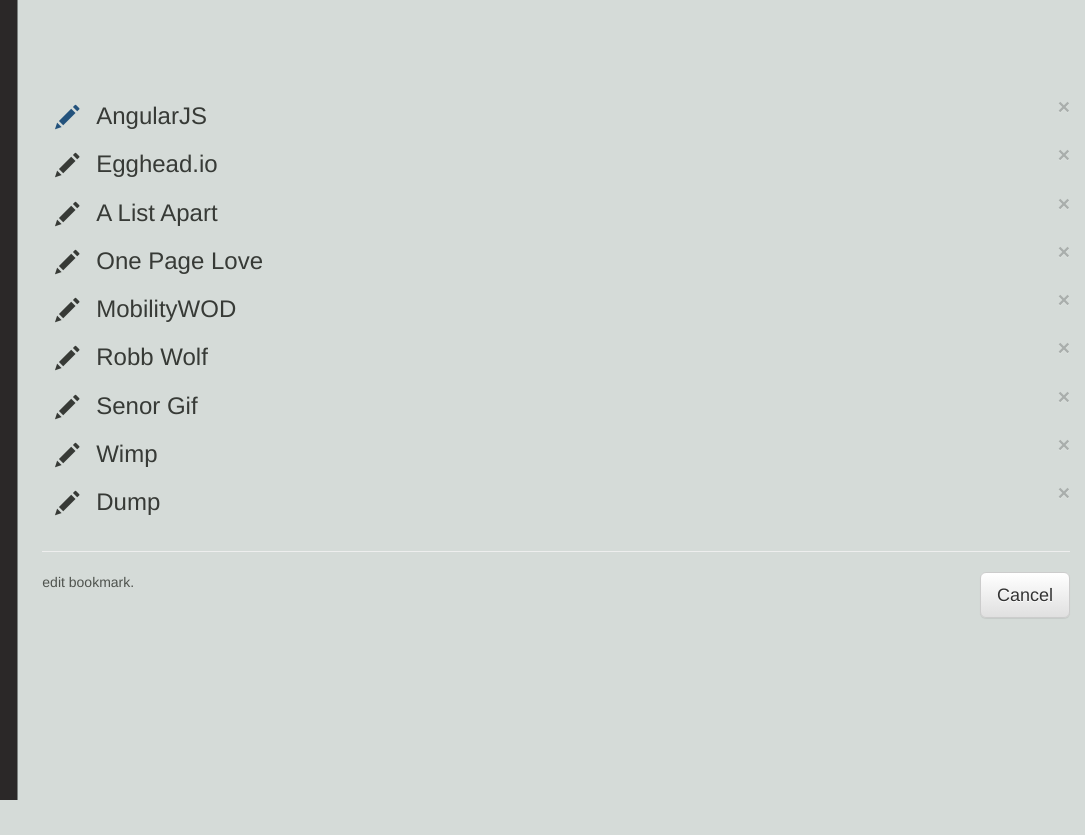
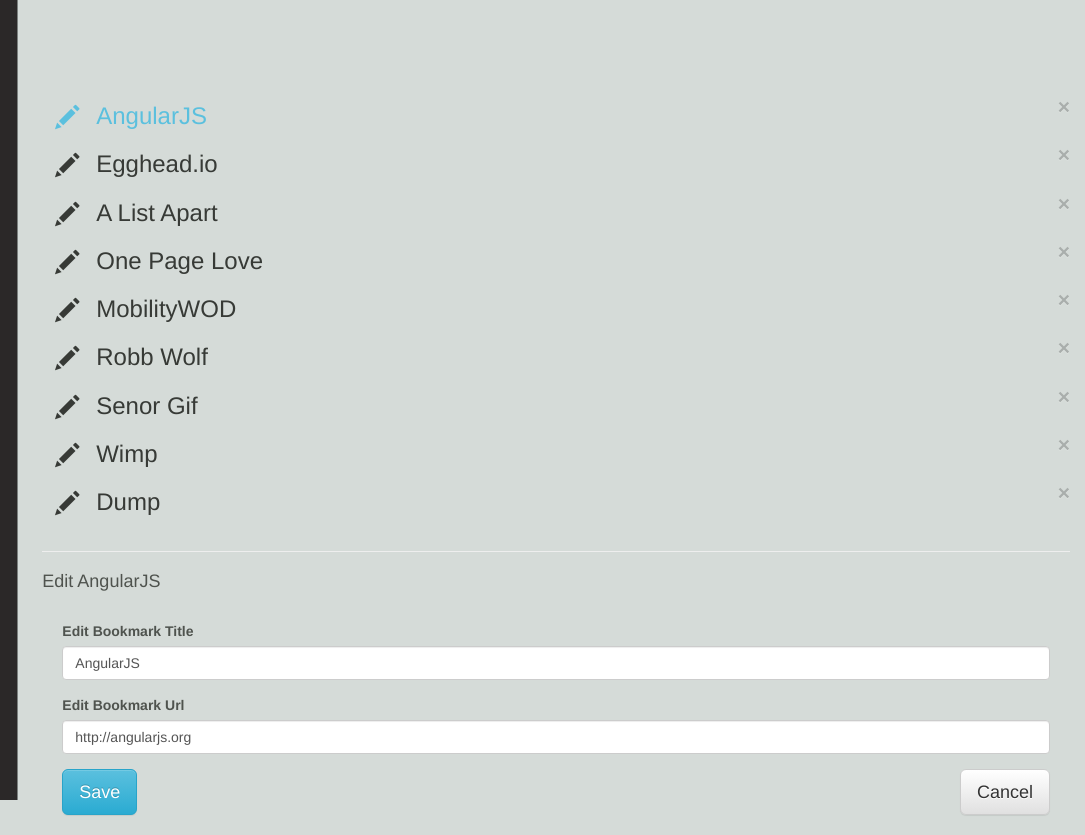
Before and after one commit to devarchi33/devarchi33-javascript, a website: page angular-fundamentals-origin/index.html in a window 1280 px wide. Both pictures are taken after a click on the button 262 px from the left and 120 px from the top of the page. Shown: the full height of the page, 195-1280 px from the left. Before the commit the page ends 800 px from the top, so only its background shows below. Drawn offline with nearby package versions, Linux system fonts and the light colour scheme.

Commit message:
1. edit form 마크업 및 메소드 추가.

```diff
--- a/angular-fundamentals-origin/index.html
+++ b/angular-fundamentals-origin/index.html
@@ -26,9 +26,10 @@
             </ul>
         </div>
         <div class="col-sm-9 col-sm-offset-3 col-md-10 col-md-offset-2 main">
-            <div ng-repeat="bookmark in bookmarks | filter : {category:currentCategory.name}">
+            <div ng-class="{'active':isSelectedBookmark(bookmark.id)}"
+                 ng-repeat="bookmark in bookmarks | filter : {category:currentCategory.name}">
                 <button class="close">&times;</button>
-                <button class="btn btn-link" ng-click="startEditing()">
+                <button class="btn btn-link" ng-click="setEditBookmark(bookmark);startEditing()">
                     <span class="glyphicon glyphicon-pencil"></span>
                 </button>
                 <a href="{{bookmark.url}}" target="_blank">
@@ -60,9 +61,24 @@
                 </form>
             </div>
             <!--Editing-->
-            <div ng-if="shouldShowEditing()">
-                edit bookmark.
-                <button class="btn btn-lg btn-default pull-right" ng-click="cancelEditing()">Cancel</button>
+            <div ng-show="shouldShowEditing()">
+                <h4>Edit {{editedBookmark.title}}</h4>
+
+                <form class="edit-form" role="form" ng-submit="updateBookmark(editedBookmark)">
+                    <div class="form-group">
+                        <label for="editedBookmarkTitle">Edit Bookmark Title</label>
+                        <input ng-model="editedBookmark.title" type="text" class="form-control" id="editedBookmarkTitle"
+                               placeholder="Edit Title">
+                    </div>
+                    <div class="form-group">
+                        <label for="editedBookmarkUrl">Edit Bookmark Url</label>
+                        <input ng-model="editedBookmark.url" type="text" class="form-control" id="editedBookmarkUrl"
+                               placeholder="Edit Url">
+                    </div>
+
+                    <button class="btn btn-info btn-lg">Save</button>
+                    <button class="btn btn-default btn-lg pull-right" ng-click="cancelEditing()">Cancel</button>
+                </form>
             </div>
         </div>
     </div>
--- a/angular-fundamentals-origin/js/app.js
+++ b/angular-fundamentals-origin/js/app.js
@@ -88,6 +88,7 @@
          * CRUD
          */
 
+        //create
         function resetCreateForm() {
             $scope.newBookmark = {
                 title: "",
@@ -104,4 +105,31 @@
 
         $scope.createBookmark = createBookmark;
 
+        //update
+
+        $scope.editedBookmark = null;
+
+        function setEditBookmark(bookmark) {
+            $scope.editedBookmark = angular.copy(bookmark);
+        }
+
+        function updateBookmark(bookmark) {
+            var index = _.findIndex($scope.bookmarks, function (b) {
+                return b.id == bookmark.id;
+            });
+
+            $scope.bookmarks[index] = bookmark;
+
+            $scope.editedBookmark = null;
+            $scope.isEditing = false;
+        }
+
+        function isSelectedBookmark(bookmarkId) {
+            return $scope.editedBookmark !== null && $scope.editedBookmark.id === bookmarkId;
+        }
+
+        $scope.setEditBookmark = setEditBookmark;
+        $scope.updateBookmark = updateBookmark;
+        $scope.isSelectedBookmark = isSelectedBookmark;
+
     });
```
